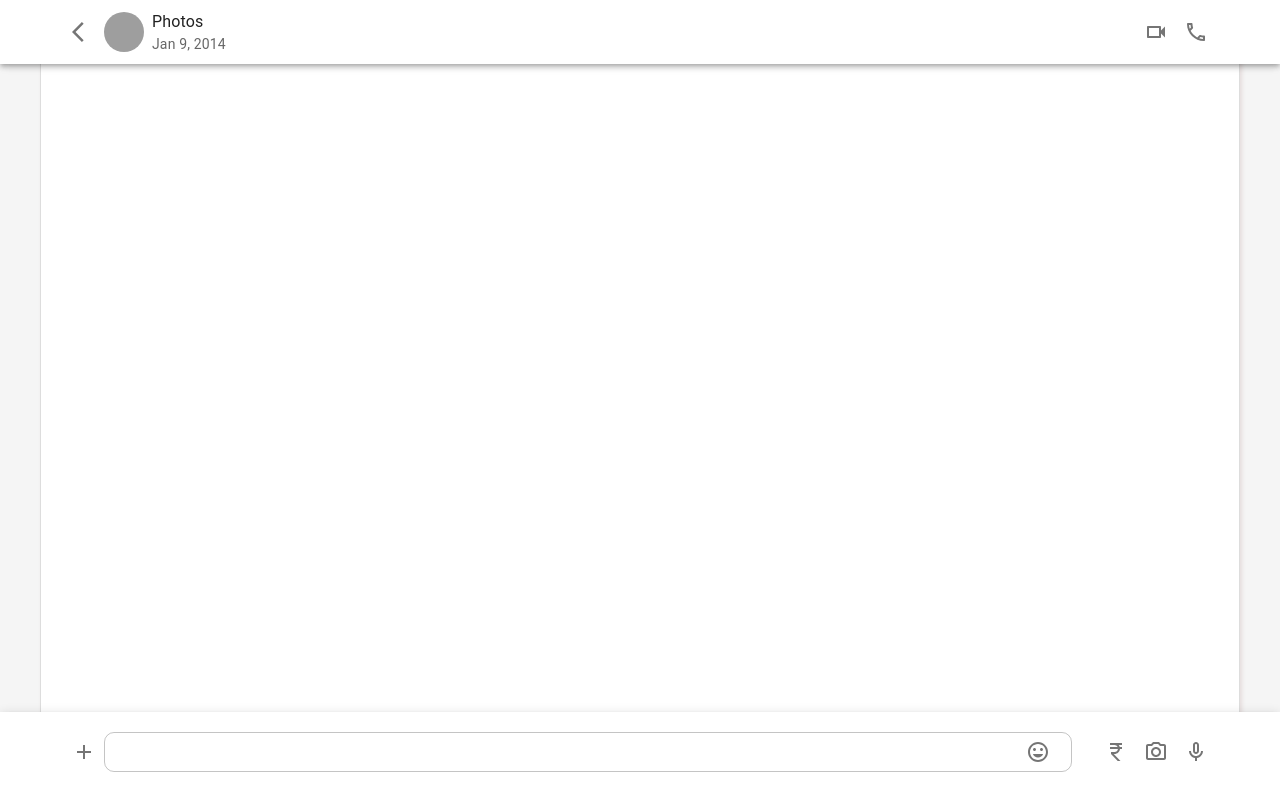
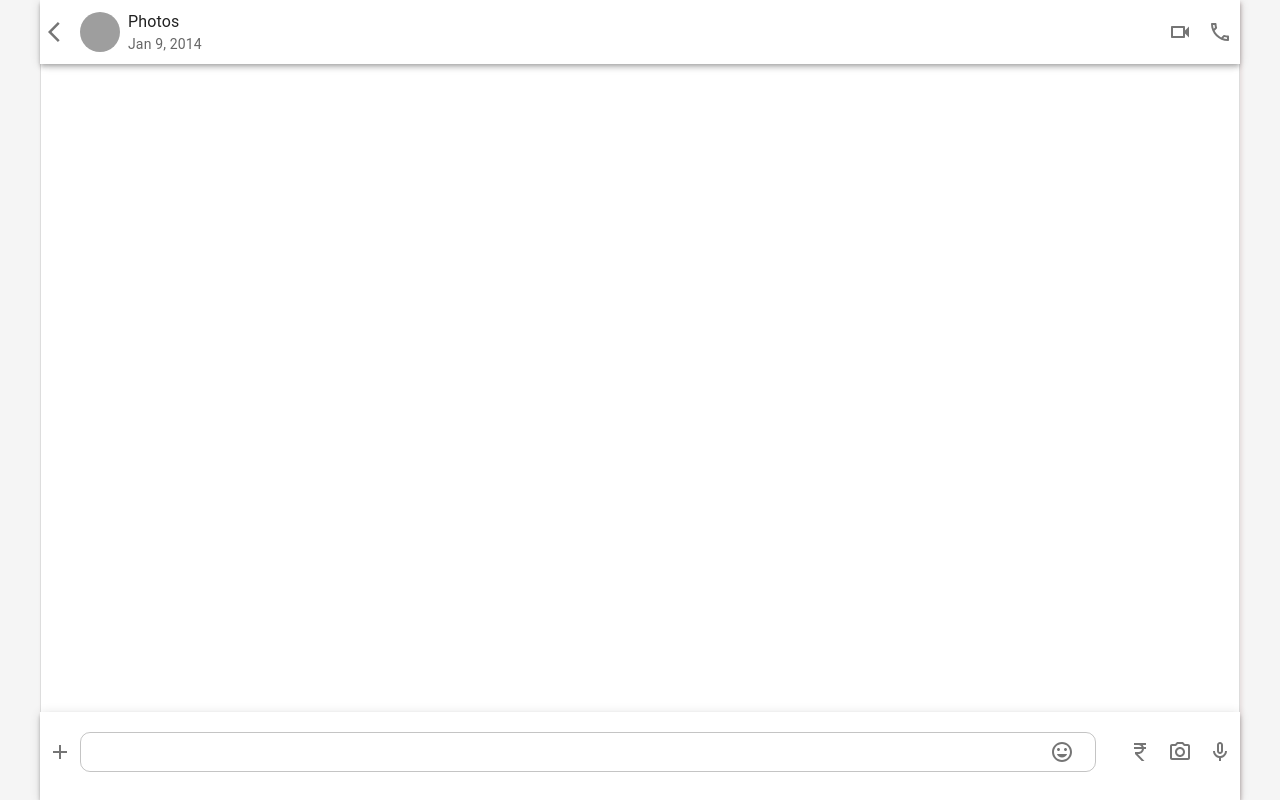
Before and after one commit to jaipatel248/WhatsApp-iOS-clone, a React (Create React App) app: page /chats/1/conversation in a window 1280 px wide. Built offline with nearby package versions, Linux system fonts and the light colour scheme; grey boxes are pictures that could not be loaded.

Commit message:
Extra width for top and Bottom Bar removed for now

```diff
--- a/src/components/bottomBar/BottomBar.tsx
+++ b/src/components/bottomBar/BottomBar.tsx
@@ -3,6 +3,7 @@ import {
   BottomNavigation,
   BottomNavigationAction,
   BottomNavigationActionProps,
+  Container,
   Paper,
 } from "@mui/material";
 import MarkChatUnreadIcon from "@mui/icons-material/MarkChatUnread";
@@ -27,10 +28,20 @@ function BottomBar() {
   console.log("BottomBar", screen);
 
   return (
-    <Paper
-      sx={{ position: "fixed", bottom: 0, left: 0, right: 0 }}
-      elevation={3}
+    <div
+      style={{
+        position: "fixed",
+        bottom: 0,
+        left: 0,
+        right: 0,
+      }}
     >
+      <Container
+        sx={{
+          padding: "0px !important",
+        }}
+      >
+        <Paper sx={{ paddingBottom: 1 }} elevation={3}>
           <BottomNavigation
             showLabels
             value={selectedItem}
@@ -95,6 +106,8 @@ function BottomBar() {
             />
           </BottomNavigation>
         </Paper>
+      </Container>
+    </div>
   );
 }
 
--- a/src/screens/conversation/BottomChatBar.tsx
+++ b/src/screens/conversation/BottomChatBar.tsx
@@ -17,16 +17,27 @@ type Props = {};
 
 const BottomChatBar = (props: Props) => {
   return (
+    <div
+      style={{
+        position: "fixed",
+        bottom: 0,
+        top: "auto",
+        left: 0,
+        right: 0,
+      }}
+    >
+      <Container
+        sx={{
+          padding: "0px !important",
+        }}
+      >
         <AppBar
-      position="fixed"
+          position="static"
           sx={{
-        top: "auto",
-        bottom: 0,
             paddingBottom: 2,
             paddingTop: 1,
           }}
         >
-      <Container>
           <Toolbar disableGutters>
             <IconButton>
               <AddIcon />
@@ -72,8 +83,9 @@ const BottomChatBar = (props: Props) => {
               </Tooltip>
             </Box>
           </Toolbar>
+        </AppBar>
       </Container>
-    </AppBar>
+    </div>
   );
 };
 
--- a/src/screens/conversation/TopChatBar.tsx
+++ b/src/screens/conversation/TopChatBar.tsx
@@ -14,8 +14,20 @@ import { useNavigate } from "react-router-dom";
 function TopChatBar() {
   let navigate = useNavigate();
   return (
-    <AppBar position="fixed" sx={{ top: 0 }}>
-      <Container>
+    <div
+      style={{
+        position: "fixed",
+        top: 0,
+        left: 0,
+        right: 0,
+      }}
+    >
+      <Container
+        sx={{
+          padding: "0px !important",
+        }}
+      >
+        <AppBar position="static">
           <Toolbar disableGutters>
             <IconButton onClick={() => navigate(-1)}>
               <ArrowBackIosIcon />
@@ -39,8 +51,9 @@ function TopChatBar() {
               </Tooltip>
             </Box>
           </Toolbar>
+        </AppBar>
       </Container>
-    </AppBar>
+    </div>
   );
 }
 export default TopChatBar;
```
Lines whose indentation alone changed are shown as unchanged.
